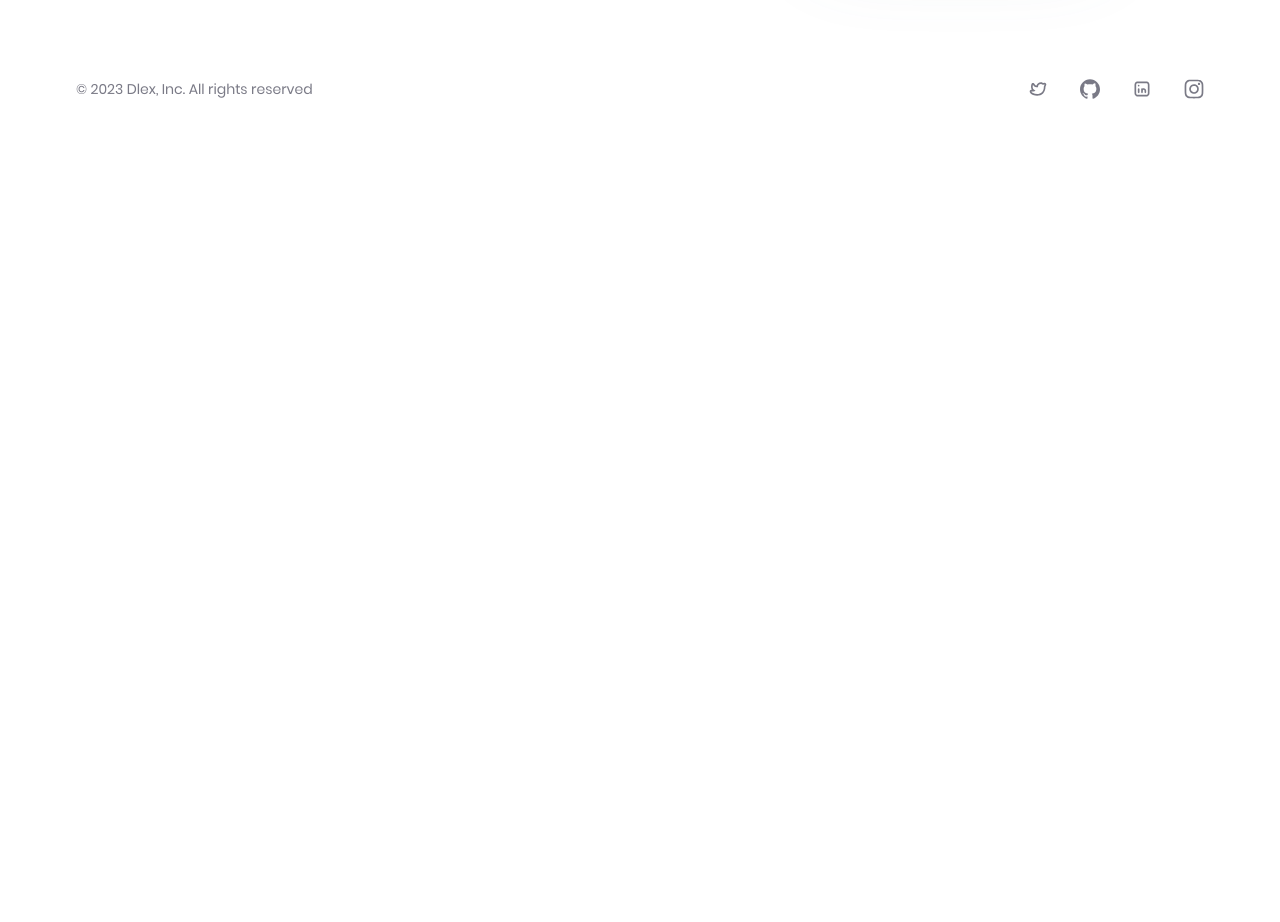
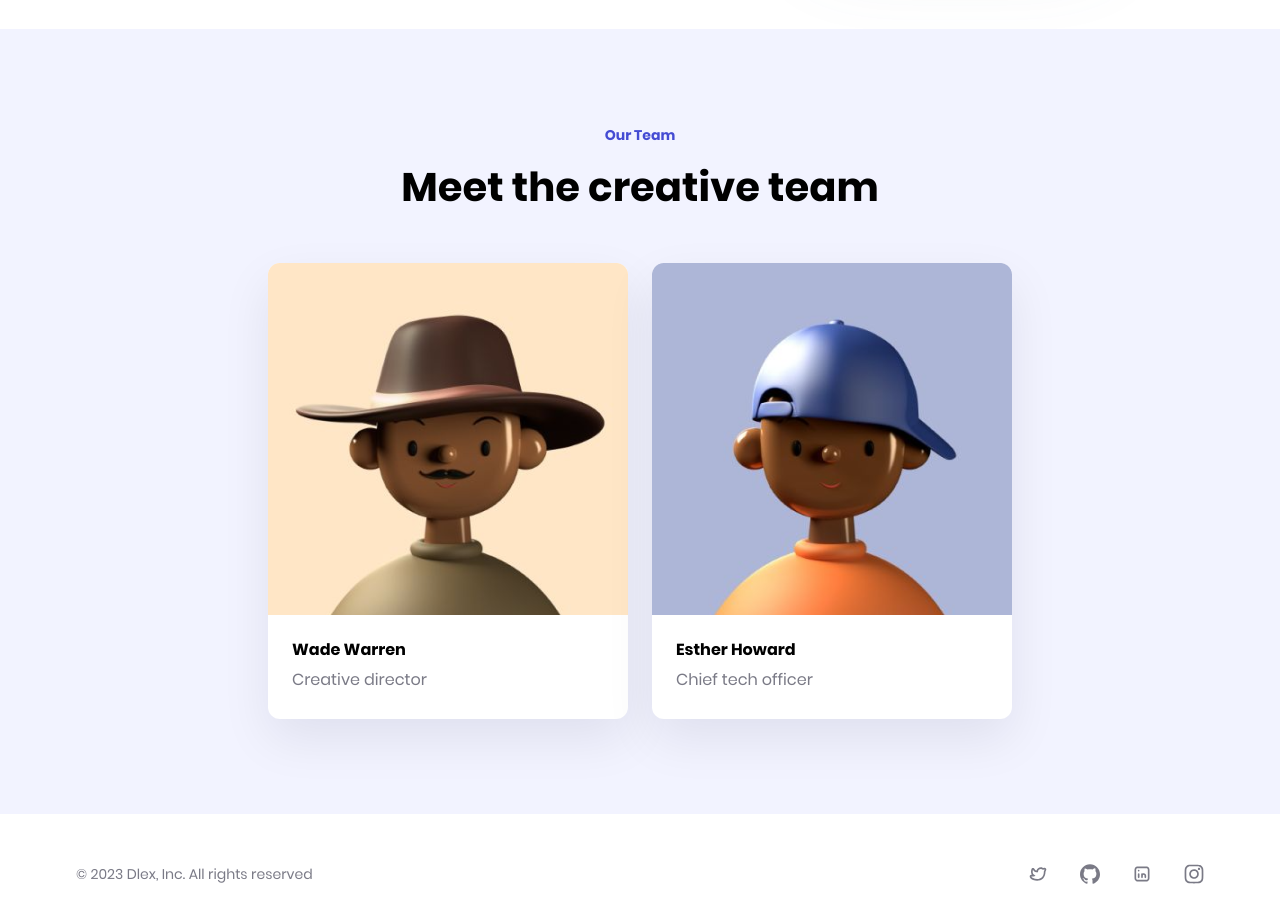
Before and after one commit to iclegane/SRM, a React app in the folder frontend/: page / in a window 1280 px wide. Shown: the part 2020-2942 px from the top of the page. Before the commit the page ends 2170 px from the top, so only its background shows below. Built offline with nearby package versions, Linux system fonts and the light colour scheme.

Commit message:
added team block

```diff
--- a/frontend/src/pages/Pomo/Promo.tsx
+++ b/frontend/src/pages/Pomo/Promo.tsx
@@ -101,6 +101,39 @@ const Promo: React.FC = () => {
                 </div>
             </section>
 
+            <section className="section section--indigo team">
+                <div className="section__wrapper">
+                    <div className="team__container">
+                        <div className="team__header">
+                            <div className="team__subtitle">Our Team</div>
+                            <div className="team__title h2">Meet the creative team</div>
+                        </div>
+                        <div className="team__body">
+                            <div className="team__list">
+                                <div className="team-card">
+                                    <div className="team-card__avatar">
+                                        <img src={require('../../../static/images/Promo/team__1.png')} alt=""/>
+                                    </div>
+                                    <div className="team-card__content">
+                                        <div className="team-card__name h6">Wade Warren</div>
+                                        <div className="team-card__position">Creative director</div>
+                                    </div>
+                                </div>
+                                <div className="team-card">
+                                    <div className="team-card__avatar">
+                                        <img src={require('../../../static/images/Promo/team__2.png')} alt=""/>
+                                    </div>
+                                    <div className="team-card__content">
+                                        <div className="team-card__name h6">Esther Howard</div>
+                                        <div className="team-card__position">Chief tech officer</div>
+                                    </div>
+                                </div>
+                            </div>
+                        </div>
+                    </div>
+                </div>
+            </section>
+
             <footer className="footer">
                 <div className="footer__wrapper">
                     <div className="footer__content">
--- a/frontend/src/pages/Pomo/index.scss
+++ b/frontend/src/pages/Pomo/index.scss
@@ -79,7 +79,7 @@
 
         &__info-block {
           width: 100%;
-          padding: 40px 20px;
+          padding: 40px 20px 0;
         }
       }
     }
@@ -451,5 +451,96 @@
         }
       }
     }
+
+    .team {
+      &__header {
+        display: flex;
+        flex-direction: column;
+        justify-content: center;
+        align-items: center;
+        text-align: center;
+        width: 552px;
+        margin: 0 auto;
+      }
+
+      &__subtitle {
+        color: var(--color-indigo-500);
+        font-weight: 600;
+        font-size: 14px;
+        line-height: 170%;
+        margin-bottom: 12px;
+      }
+
+      &__title {
+
+      }
+
+      &__body {
+        margin-top: 48px;
+      }
+
+      &__list {
+        display: grid;
+        gap: 24px;
+        grid-template-columns: 360px 360px;
+        justify-content: center;
+      }
+
+      @media (max-width: map-get($breakpoints, desktop)) {
+        &__container {
+          padding: 0 20px;
+        }
+
+        &__header {
+          width: 100%;
+        }
+
+        &__list {
+          grid-template-columns: 300px 300px;
+          justify-content: center;
+        }
+      }
+
+      @media (max-width: map-get($breakpoints, tablet)) {
+        &__list {
+          grid-template-columns: 280px;
+        }
+      }
+    }
+
+    .team-card {
+      position: relative;
+      display: flex;
+      flex-direction: column;
+      background: var(--color-white);
+      box-shadow: 0 20px 50px rgba(18, 17, 39, 0.08);
+      border-radius: 12px;
+
+      &__avatar {
+        width: 100%;
+        height: 100%;
+        border-radius: 12px 12px 0 0;
+        img {
+          width: 100%;
+          height: 100%;
+          display: block;
+        }
+      }
+
+      &__content {
+        padding: 24px;
+      }
+
+      &__name {
+        margin-bottom: 4px;
+      }
+
+      &__position {
+        font-weight: 400;
+        font-size: 16px;
+        line-height: 180%;
+        color: var(--color-grayOpacity-56)
+      }
+    }
   }
 }
```
Also changed, not shown: frontend/static/images/Promo/team__1.png (added), frontend/static/images/Promo/team__2.png (added).
